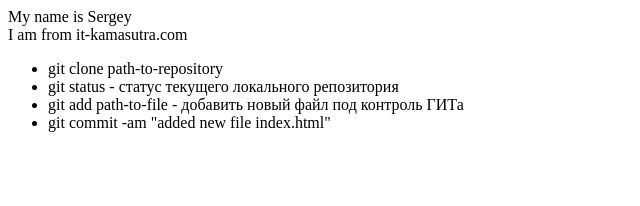
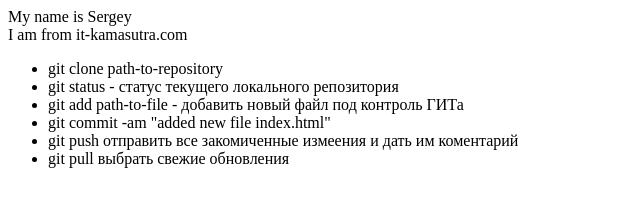
Before and after one commit to Seryojka-dev/git-lesson, a plain HTML site: page index.html in a window 1280 px wide. Shown: the whole page, without its empty margins (0-640 px from the left). Drawn offline with Linux system fonts and the light colour scheme.

Commit message:
added new file index.html

```diff
--- a/index.html
+++ b/index.html
@@ -6,5 +6,7 @@
         <li>git status - статус текущего локального репозитория</li>
         <li>git add path-to-file - добавить новый файл под контроль ГИТа</li>
         <li>git commit -am "added new file index.html"</li>
+        <li>git push отправить все закомиченные измеения и дать им коментарий</li>
+        <li>git pull выбрать свежие обновления</li>
     </ul>
 </div>
```
